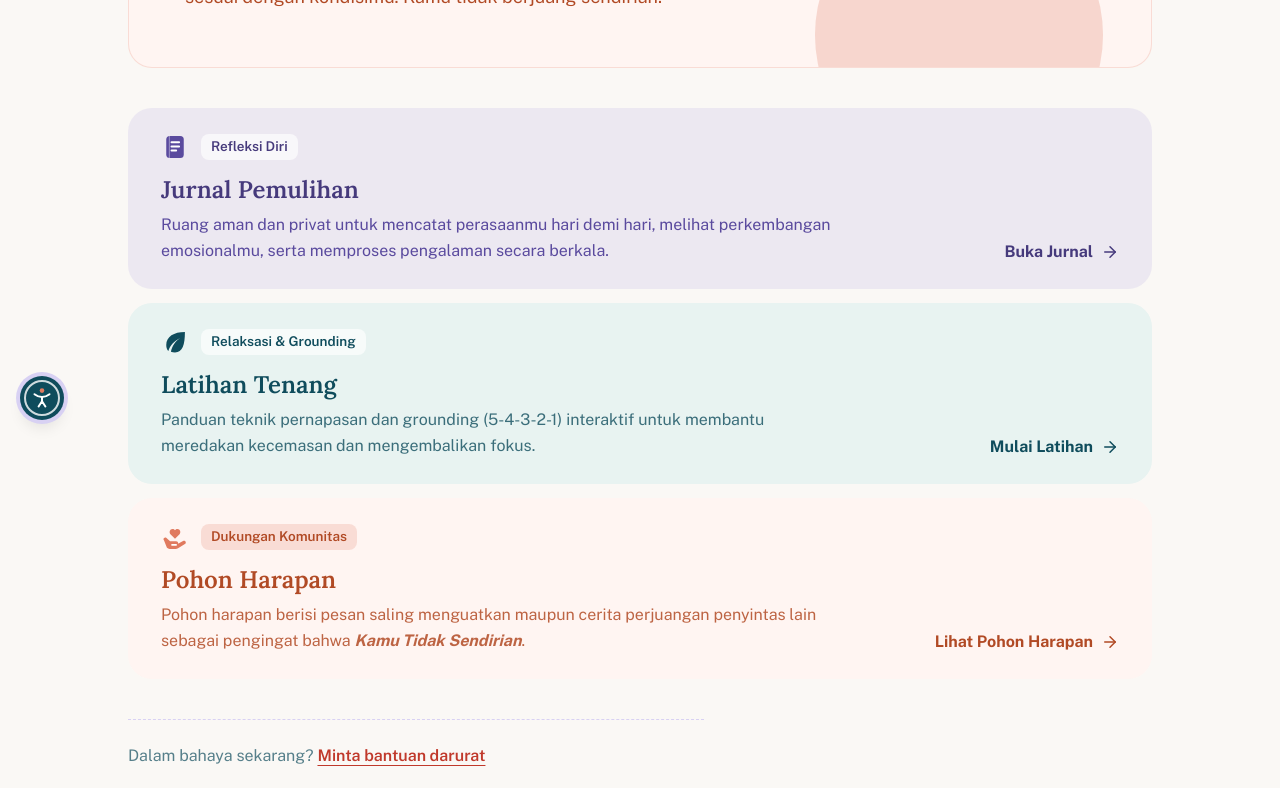
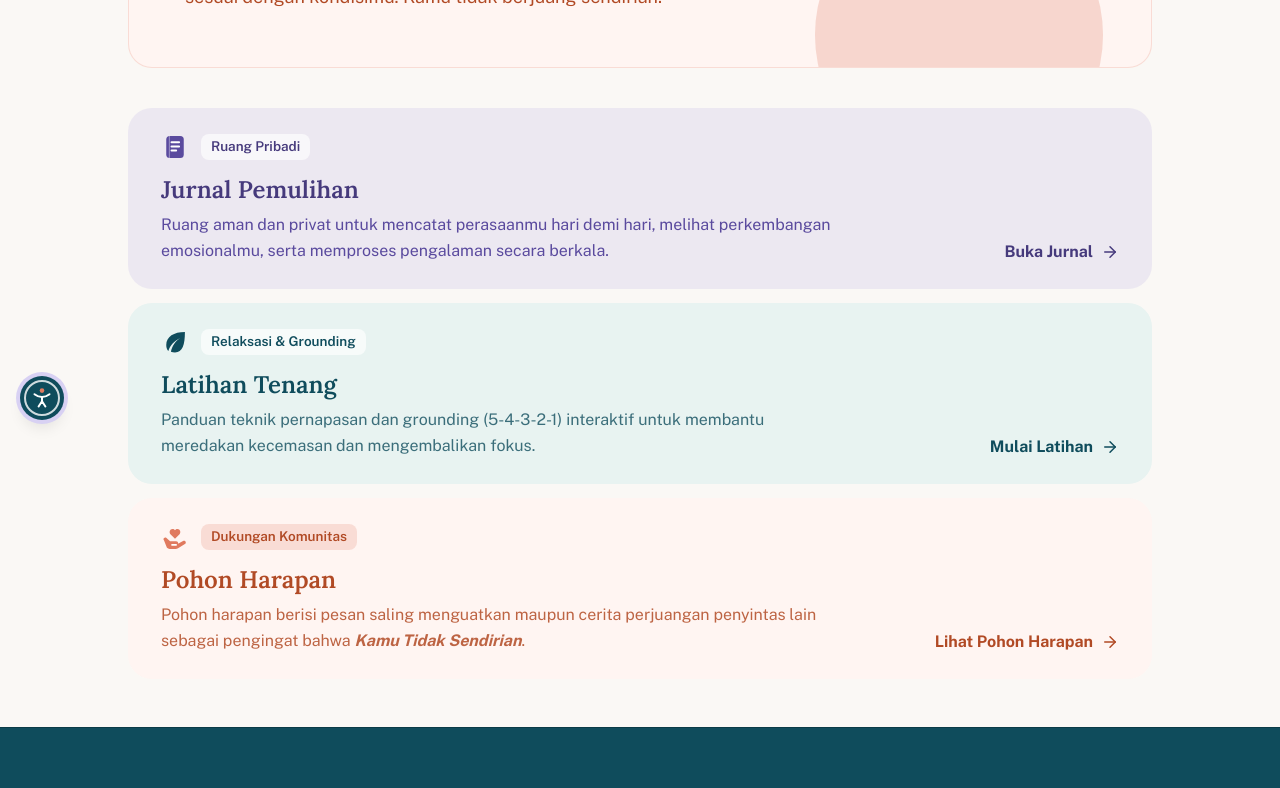
Before and after one commit to Team-4-RA-Lasminingrat-PI-2026/svarati-project, a Next.js app: page /rehabilitatif in a window 1280 px wide. Shown: the part 360-1148 px from the top of the page. Built offline with nearby package versions, Linux system fonts and the light colour scheme; no server answers.

Commit message:
RLA023: hapus baris bantuan darurat, ganti label jadi Ruang Pribadi

```diff
--- a/app/rehabilitatif/page.js
+++ b/app/rehabilitatif/page.js
@@ -1,9 +1,8 @@
 "use client";
 
-import { useEffect, useState } from "react";
+import { useEffect } from "react";
 import Link from "next/link";
 import { ArrowRight, Sprout } from "lucide-react";
-import EmergencyModal from "@/components/modals/EmergencyModal";
 import { pemulihanContent as t } from "@/content/labels";
 
 // Ikon padat buatan sendiri. Warnanya ikut text-* dari pemanggil,
@@ -122,8 +121,6 @@ function JudulBanner({ judul, tekanan }) {
 }
 
 export default function PemulihanPage() {
-  const [daruratOpen, setDaruratOpen] = useState(false);
-
   // Mulai dari paling atas
   useEffect(() => {
     window.scrollTo(0, 0);
@@ -201,20 +198,7 @@ export default function PemulihanPage() {
           })}
         </div>
 
-        {/* Jalan pintas ke bantuan darurat */}
-        <p className="mt-10 max-w-xl border-t border-dashed border-svarati-lavender-light pt-6 text-svarati-teal/70">
-          {t.tanyaDarurat}{" "}
-          <button
-            type="button"
-            onClick={() => setDaruratOpen(true)}
-            className="cursor-pointer font-semibold text-svarati-danger underline underline-offset-4 transition hover:text-svarati-danger-darker"
-          >
-            {t.ctaDarurat}
-          </button>
-        </p>
       </div>
-
-      <EmergencyModal open={daruratOpen} onClose={() => setDaruratOpen(false)} />
     </div>
   );
 }
--- a/content/labels.js
+++ b/content/labels.js
@@ -242,8 +242,6 @@ export const pemulihanContent = {
   judulTekanan: "Perlahan-lahan",
   deskripsi:
     "Ambil jeda sejenak untuk dirimu. Pilih fitur yang paling sesuai dengan kondisimu. Kamu tidak berjuang sendirian.",
-  tanyaDarurat: "Dalam bahaya sekarang?",
-  ctaDarurat: "Minta bantuan darurat",
   cta: { label: "Mulai Pemulihan", href: "/rehabilitatif" },
   gambar: { src: "/tree-of-hope-transparent.svg", alt: "Ilustrasi pohon harapan" },
   labelDukungan: "Dukungan",
@@ -275,7 +273,7 @@ export const pemulihanContent = {
     {
       id: "jurnal-pemulihan",
       variant: "lavender",
-      badge: "Refleksi Diri",
+      badge: "Ruang Pribadi",
       title: "Jurnal Pemulihan",
       description:
         "Ruang aman dan privat untuk mencatat perasaanmu hari demi hari, melihat perkembangan emosionalmu, serta memproses pengalaman secara berkala.",
```
